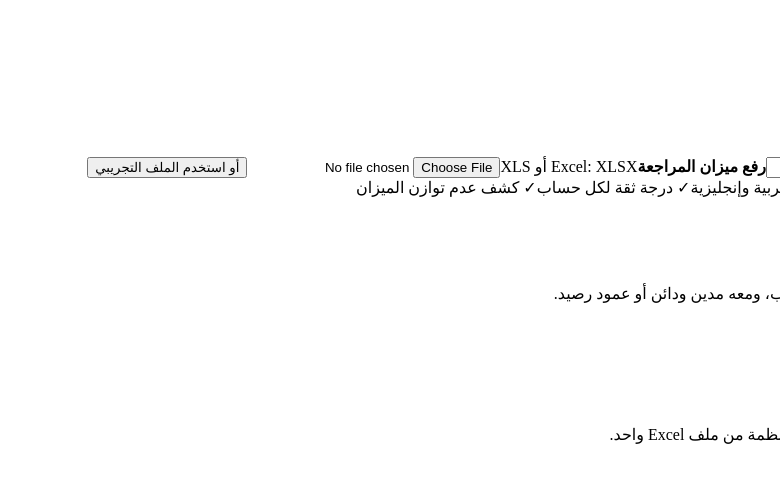
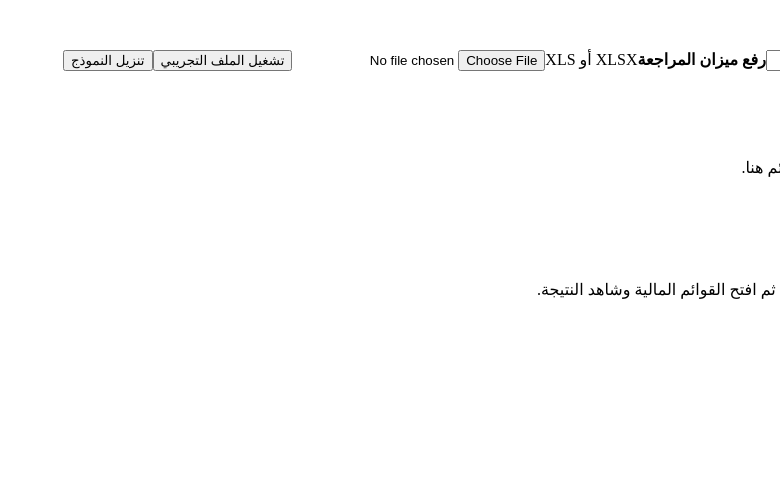
Before and after one commit to aljwaal1/Statmanets, a React (Vite) app: page / in a window 1280 px wide. Both pictures are taken after a click on the button "ابدأ بملفي". Shown: the top 482 px of the page, without its empty margins (500-1280 px from the left). Built offline with nearby package versions, Linux system fonts and the light colour scheme; the HTML template or start-up script is replaced by a standard one.

Commit message:
Add review workflow and generated statements UI

```diff
--- a/src/App.jsx
+++ b/src/App.jsx
@@ -1,9 +1,8 @@
 import { useMemo, useState } from 'react';
 import * as XLSX from 'xlsx';
-import { processTrialBalance } from './services/trialBalanceEngine';
+import { CLASSIFICATIONS, buildFinancialStatements, normalize, processTrialBalance, recalculate } from './services/trialBalanceEngine';
 
-const money = value => new Intl.NumberFormat('ar', { maximumFractionDigits: 2 }).format(value || 0);
-
+const money = value => new Intl.NumberFormat('ar-JO', { maximumFractionDigits: 2 }).format(value || 0);
 const SAMPLE_ROWS = [
   { 'رقم الحساب': '101001', 'اسم الحساب': 'الصندوق', مدين: 15000, دائن: 0 },
   { 'رقم الحساب': '102001', 'اسم الحساب': 'البنك', مدين: 45000, دائن: 0 },
@@ -20,196 +19,132 @@ const SAMPLE_ROWS = [
   { 'رقم الحساب': '602001', 'اسم الحساب': 'مصروف الإيجار', مدين: 6000, دائن: 0 },
   { 'رقم الحساب': '603001', 'اسم الحساب': 'مصروف الكهرباء', مدين: 2000, دائن: 0 },
   { 'رقم الحساب': '604001', 'اسم الحساب': 'مصروف الإهلاك', مدين: 4000, دائن: 0 },
-  { 'رقم الحساب': '701001', 'اسم الحساب': 'مسحوبات المالك', مدين: 0, دائن: 17000 },
+  { 'رقم الحساب': '302001', 'اسم الحساب': 'أرباح محتجزة', مدين: 0, دائن: 4000 },
 ];
+const EMPTY_ROWS = Array.from({ length: 5 }, () => ({ 'رقم الحساب': '', 'اسم الحساب': '', مدين: '', دائن: '' }));
 
-const EMPTY_ROWS = [
-  { 'رقم الحساب': '', 'اسم الحساب': '', مدين: '', دائن: '' },
-  { 'رقم الحساب': '', 'اسم الحساب': '', مدين: '', دائن: '' },
-  { 'رقم الحساب': '', 'اسم الحساب': '', مدين: '', دائن: '' },
-  { 'رقم الحساب': '', 'اسم الحساب': '', مدين: '', دائن: '' },
-];
-
-const GUIDE_SECTIONS = [
-  { id: 'start', title: 'البداية السريعة', icon: '01', text: 'اكتب اسم الشركة، ثم ارفع ميزان المراجعة أو جرّب الملف الجاهز. سيقرأ التطبيق الحسابات ويعرض نتيجة الفحص والتصنيف مباشرة.' },
-  { id: 'prepare', title: 'تجهيز ملف Excel', icon: '02', text: 'ضع كل حساب في صف مستقل. يجب أن يحتوي الملف على اسم الحساب، ومعه مدين ودائن أو رصيد صافٍ. تجنب الخلايا المدمجة وكلمات المرور.' },
-  { id: 'columns', title: 'اكتشاف الأعمدة', icon: '03', text: 'يحاول التطبيق اكتشاف رقم الحساب واسمه والمدين والدائن تلقائيًا، حتى لو كانت أسماء الأعمدة بالعربية أو الإنجليزية.' },
-  { id: 'review', title: 'مراجعة التصنيف', icon: '04', text: 'راجع الحسابات ذات الثقة المنخفضة. لاحقًا سيتمكن المستخدم من تعديل التصنيف وحفظه للشركة كي يتعلم التطبيق منه.' },
-  { id: 'reports', title: 'إنشاء القوائم', icon: '05', text: 'بعد اعتماد التصنيف، ينشئ النظام قائمة المركز المالي وقائمة الدخل، ثم التدفقات النقدية عند توافر بيانات فترتين.' },
-];
-
-function makeWorkbook(rows, fileName, includeInstructions = true) {
-  const workbook = XLSX.utils.book_new();
-  const sheet = XLSX.utils.json_to_sheet(rows);
-  sheet['!cols'] = [{ wch: 16 }, { wch: 30 }, { wch: 16 }, { wch: 16 }];
-  XLSX.utils.book_append_sheet(workbook, sheet, 'ميزان المراجعة');
-
-  if (includeInstructions) {
-    const instructions = [
-      ['دليل تعبئة النموذج'],
-      ['1', 'اكتب كل حساب في صف مستقل.'],
-      ['2', 'لا تدمج الخلايا داخل جدول الحسابات.'],
-      ['3', 'أدخل المبالغ في عمود مدين أو دائن.'],
-      ['4', 'تأكد من تساوي إجمالي المدين والدائن.'],
-      ['5', 'يمكن استخدام مسميات عربية أو إنجليزية.'],
-    ];
-    const helpSheet = XLSX.utils.aoa_to_sheet(instructions);
-    helpSheet['!cols'] = [{ wch: 8 }, { wch: 70 }];
-    XLSX.utils.book_append_sheet(workbook, helpSheet, 'اقرأني أولًا');
-  }
-
-  XLSX.writeFile(workbook, fileName);
+function makeWorkbook(rows, fileName) {
+  const wb = XLSX.utils.book_new();
+  const ws = XLSX.utils.json_to_sheet(rows);
+  ws['!cols'] = [{ wch: 16 }, { wch: 34 }, { wch: 16 }, { wch: 16 }];
+  XLSX.utils.book_append_sheet(wb, ws, 'ميزان المراجعة');
+  const help = XLSX.utils.aoa_to_sheet([
+    ['دليل تعبئة النموذج'], ['1', 'اكتب كل حساب في صف مستقل.'], ['2', 'لا تدمج الخلايا داخل الجدول.'],
+    ['3', 'أدخل الرصيد في المدين أو الدائن.'], ['4', 'تأكد من تساوي الإجماليين.'], ['5', 'يمكن استخدام العربية أو الإنجليزية.'],
+  ]);
+  help['!cols'] = [{ wch: 8 }, { wch: 75 }];
+  XLSX.utils.book_append_sheet(wb, help, 'اقرأني أولًا');
+  XLSX.writeFile(wb, fileName);
 }
 
 export default function App() {
+  const [view, setView] = useState('home');
+  const [company, setCompany] = useState('شركة تجريبية');
   const [result, setResult] = useState(null);
   const [error, setError] = useState('');
-  const [company, setCompany] = useState('شركة تجريبية');
-  const [view, setView] = useState('home');
-  const [guideId, setGuideId] = useState('start');
-  const [tourStep, setTourStep] = useState(() => localStorage.getItem('statmanets-tour-done') ? -1 : 0);
+  const [query, setQuery] = useState('');
+  const [activeTab, setActiveTab] = useState('review');
+  const [tour, setTour] = useState(() => localStorage.getItem('statmanets-tour-done') ? false : true);
 
-  const summary = useMemo(() => {
-    if (!result) return [];
-    return Object.entries(result.totals.bySection).sort((a, b) => Math.abs(b[1]) - Math.abs(a[1]));
+  const learned = useMemo(() => {
+    try { return JSON.parse(localStorage.getItem('statmanets-learned') || '{}'); } catch { return {}; }
   }, [result]);
 
+  const statements = useMemo(() => result ? buildFinancialStatements(result.accounts) : null, [result]);
+  const filtered = useMemo(() => !result ? [] : result.accounts.filter(a => `${a.name} ${a.code} ${a.label}`.toLowerCase().includes(query.toLowerCase())), [result, query]);
+
   function loadRows(rows, name = company) {
-    setError('');
     try {
-      const processed = processTrialBalance(rows);
-      setResult(processed);
-      setCompany(name);
-      setView('workspace');
-    } catch (e) {
-      setResult(null);
-      setError(e.message || 'تعذر تحليل البيانات.');
-    }
+      const processed = processTrialBalance(rows, learned);
+      setResult(processed); setCompany(name); setError(''); setView('workspace'); setActiveTab('review');
+    } catch (e) { setError(e.message || 'تعذر تحليل الملف.'); }
   }
 
   async function handleFile(event) {
-    setError('');
     const file = event.target.files?.[0];
     if (!file) return;
     try {
-      const workbook = XLSX.read(await file.arrayBuffer(), { type: 'array' });
-      const sheet = workbook.Sheets[workbook.SheetNames[0]];
-      const rows = XLSX.utils.sheet_to_json(sheet, { defval: '' });
-      if (!rows.length) throw new Error('الملف لا يحتوي على بيانات قابلة للقراءة.');
+      const wb = XLSX.read(await file.arrayBuffer(), { type: 'array' });
+      const rows = XLSX.utils.sheet_to_json(wb.Sheets[wb.SheetNames[0]], { defval: '' });
       loadRows(rows);
-    } catch (e) {
-      setResult(null);
-      setError(e.message || 'حدث خطأ أثناء قراءة الملف.');
-    }
+    } catch (e) { setError(e.message || 'حدث خطأ أثناء قراءة الملف.'); }
   }
 
-  function closeTour() {
-    localStorage.setItem('statmanets-tour-done', '1');
-    setTourStep(-1);
+  function changeClassification(accountId, section) {
+    const option = CLASSIFICATIONS.find(x => x.section === section);
+    if (!option || !result) return;
+    const accounts = result.accounts.map(a => a.id === accountId ? { ...a, ...option, confidence: 1, source: 'manual' } : a);
+    const account = accounts.find(a => a.id === accountId);
+    const memory = { ...learned, [normalize(`${account.code}|${account.name}`)]: section };
+    localStorage.setItem('statmanets-learned', JSON.stringify(memory));
+    setResult(recalculate(accounts, result.columns));
   }
 
-  const activeGuide = GUIDE_SECTIONS.find(item => item.id === guideId);
-  const tour = [
-    { title: 'مرحبًا بك في Statmanets', text: 'حوّل ميزان المراجعة إلى قوائم مالية منظمة من ملف Excel واحد.' },
-    { title: 'لا تحتاج إلى نموذج ثابت', text: 'يتعرف التطبيق على أسماء الأعمدة والحسابات العربية والإنجليزية.' },
-    { title: 'راجع قبل الاعتماد', text: 'يعرض التطبيق درجة الثقة ويبرز الحسابات التي تحتاج إلى مراجعة.' },
-    { title: 'ابدأ بالتجربة', text: 'استخدم الملف الجاهز الآن أو نزّل النموذج الفارغ واملأه ببيانات شركتك.' },
+  function exportStatements() {
+    if (!statements) return;
+    const wb = XLSX.utils.book_new();
+    const income = statements.incomeStatement;
+    const incomeRows = [
+      ['قائمة الدخل', company], ['البند', 'المبلغ'], ['الإيرادات', income.revenue], ['تكلفة الإيرادات', income.cost],
+      ['مجمل الربح', income.grossProfit], ['المصروفات التشغيلية', income.expenses], ['بنود أخرى', income.other], ['صافي الربح', income.netProfit],
     ];
+    const fp = statements.financialPosition;
+    const positionRows = [['قائمة المركز المالي', company], ['الأصول', 'المبلغ'], ...fp.assetLines.map(x => [x.label, x.amount]), ['إجمالي الأصول', fp.assets], [], ['الالتزامات', 'المبلغ'], ...fp.liabilityLines.map(x => [x.label, x.amount]), ['إجمالي الالتزامات', fp.liabilities], [], ['حقوق الملكية', 'المبلغ'], ...fp.equityLines.map(x => [x.label, x.amount]), ['صافي ربح الفترة', income.netProfit], ['إجمالي حقوق الملكية', fp.equityWithProfit], ['فرق المعادلة', fp.difference]];
+    XLSX.utils.book_append_sheet(wb, XLSX.utils.aoa_to_sheet(incomeRows), 'قائمة الدخل');
+    XLSX.utils.book_append_sheet(wb, XLSX.utils.aoa_to_sheet(positionRows), 'المركز المالي');
+    XLSX.writeFile(wb, `القوائم-المالية-${company}.xlsx`);
+  }
 
-  return (
-    <main className="app-shell">
+  return <main className="app-shell">
     <nav className="topbar">
       <button className="brand" onClick={() => setView('home')}><span>S</span><b>Statmanets</b></button>
       <div className="nav-actions">
-          <button className={view === 'home' ? 'active' : ''} onClick={() => setView('home')}>الرئيسية</button>
-          <button className={view === 'workspace' ? 'active' : ''} onClick={() => setView('workspace')}>مساحة العمل</button>
-          <button className={view === 'guide' ? 'active' : ''} onClick={() => setView('guide')}>دليل الاستخدام</button>
+        <button onClick={() => setView('home')}>الرئيسية</button>
+        <button onClick={() => setView('workspace')}>مساحة العمل</button>
+        <button onClick={() => setView('guide')}>دليل الاستخدام</button>
       </div>
     </nav>
 
-      {view === 'home' && (
-        <>
+    {view === 'home' && <>
       <header className="hero landing-hero">
-            <div>
-              <span className="eyebrow">FINANCIAL STATEMENTS, SIMPLIFIED</span>
-              <h1>أنشئ قوائمك المالية تلقائيًا من ميزان المراجعة</h1>
-              <p>ارفع ملف Excel، ودع التطبيق يكتشف الأعمدة ويصنف الحسابات ويكشف الفروقات، ثم راجع النتيجة قبل إعداد القوائم.</p>
-              <div className="hero-buttons">
-                <button className="primary" onClick={() => setView('workspace')}>ابدأ بملفي</button>
-                <button className="secondary" onClick={() => loadRows(SAMPLE_ROWS, 'شركة الأفق التجارية')}>جرّب ملفًا تجريبيًا</button>
-                <button className="ghost" onClick={() => setView('guide')}>كيف أستخدم التطبيق؟</button>
+        <div><span className="eyebrow">SMART FINANCIAL STATEMENTS</span><h1>من ميزان المراجعة إلى قوائم مالية قابلة للمراجعة</h1><p>ارفع Excel، صحح التصنيفات عند الحاجة، ثم أنشئ قائمة الدخل والمركز المالي واحفظهما في ملف جديد.</p>
+          <div className="hero-buttons"><button className="primary" onClick={() => setView('workspace')}>ابدأ بملفي</button><button className="secondary" onClick={() => loadRows(SAMPLE_ROWS, 'شركة الأفق التجارية')}>تجربة مباشرة</button><button className="ghost" onClick={() => setView('guide')}>دليل الاستخدام</button></div>
         </div>
-            </div>
-            <div className="hero-panel">
-              <div className="mini-file"><span>XLSX</span><b>ميزان المراجعة.xlsx</b><small>جاهز للتحليل</small></div>
-              <div className="flow-arrow">↓</div>
-              <div className="mini-result"><b>اكتشاف وتصنيف تلقائي</b><span>أصول · التزامات · إيرادات · مصروفات</span></div>
-            </div>
+        <div className="hero-panel"><b>Excel</b><span>↓ اكتشاف الأعمدة</span><span>↓ تصنيف ومراجعة</span><strong>قائمة الدخل + المركز المالي</strong></div>
       </header>
+      <section className="steps-section"><div className="section-head"><span>رحلة واضحة</span><h2>أربع مراحل حتى القوائم</h2></div><div className="steps-grid">
+        {['رفع الملف','فحص التوازن','مراجعة التصنيف','إنشاء القوائم'].map((x,i)=><article key={x}><i>0{i+1}</i><h3>{x}</h3><p>{['يدعم أسماء أعمدة عربية وإنجليزية.','يعرض المدين والدائن والفرق مباشرة.','يمكن تعديل كل حساب وحفظ القرار.','عرض وتصدير النتائج إلى Excel.'][i]}</p></article>)}
+      </div></section>
+      <section className="sample-section"><div><h2>ابدأ بملف جاهز</h2><p>اختبر النظام أو نزّل نموذجًا فارغًا لتعبئته.</p></div><div className="sample-actions"><button className="primary" onClick={() => loadRows(SAMPLE_ROWS, 'شركة الأفق التجارية')}>تشغيل التجربة</button><button className="secondary" onClick={() => makeWorkbook(SAMPLE_ROWS,'ميزان-مراجعة-تجريبي.xlsx')}>تنزيل التجريبي</button><button className="secondary" onClick={() => makeWorkbook(EMPTY_ROWS,'نموذج-ميزان-مراجعة.xlsx')}>تنزيل نموذج فارغ</button></div></section>
+    </>}
 
-          <section className="steps-section">
-            <div className="section-head"><span>أربع خطوات فقط</span><h2>من ملف Excel إلى نتيجة واضحة</h2></div>
-            <div className="steps-grid">
-              {GUIDE_SECTIONS.slice(0, 4).map(item => <article key={item.id}><i>{item.icon}</i><h3>{item.title}</h3><p>{item.text}</p></article>)}
-            </div>
-          </section>
+    {view === 'guide' && <section className="guide-page"><div className="section-head"><span>MANUAL</span><h1>دليل الاستخدام</h1><p>1) جهّز ملف Excel. 2) ارفع الملف. 3) راجع الأعمدة والتوازن. 4) صحح الحسابات منخفضة الثقة. 5) افتح تبويب القوائم وصدّر النتيجة.</p></div><div className="guide-grid">
+      <article><h3>الملف المطلوب</h3><p>اسم الحساب إلزامي، ومعه مدين ودائن أو رصيد صافٍ. ضع كل حساب في صف مستقل وتجنب الخلايا المدمجة.</p></article>
+      <article><h3>التصنيف اليدوي</h3><p>اختر التصنيف الصحيح من القائمة بجانب الحساب. يحفظ التطبيق القرار محليًا ويستخدمه عند رفع الحساب نفسه لاحقًا.</p></article>
+      <article><h3>القوائم المالية</h3><p>قائمة الدخل والمركز المالي تتغيران مباشرة بعد كل تعديل، مع إظهار فرق المعادلة المحاسبية والحسابات غير المصنفة.</p></article>
+      <article><h3>الخصوصية</h3><p>تتم القراءة والحساب داخل الجهاز في هذه النسخة ولا يحتاج تحليل الملف إلى خادم خارجي.</p></article>
+    </div></section>}
 
-          <section className="sample-section">
-            <div><span className="eyebrow dark">ابدأ دون تجهيز ملف</span><h2>جرّب التطبيق ببيانات جاهزة</h2><p>شاهد كيف يقرأ التطبيق ميزان مراجعة متوازنًا، ثم نزّل النموذج واستخدمه كنقطة بداية لشركتك.</p></div>
-            <div className="sample-actions">
-              <button className="primary" onClick={() => loadRows(SAMPLE_ROWS, 'شركة الأفق التجارية')}>تشغيل الملف التجريبي</button>
-              <button className="secondary" onClick={() => makeWorkbook(SAMPLE_ROWS, 'ميزان-مراجعة-تجريبي.xlsx')}>تنزيل الملف التجريبي</button>
-              <button className="secondary" onClick={() => makeWorkbook(EMPTY_ROWS, 'نموذج-ميزان-مراجعة-فارغ.xlsx')}>تنزيل نموذج فارغ</button>
-            </div>
-          </section>
-        </>
-      )}
+    {view === 'workspace' && <section className="workspace">
+      <aside className="upload-card"><label>اسم الشركة</label><input value={company} onChange={e=>setCompany(e.target.value)}/><label className="drop-zone"><strong>رفع ميزان المراجعة</strong><span>XLSX أو XLS</span><input type="file" accept=".xlsx,.xls" onChange={handleFile}/></label><button className="primary wide" onClick={() => loadRows(SAMPLE_ROWS,'شركة الأفق التجارية')}>تشغيل الملف التجريبي</button><button className="secondary wide" onClick={() => makeWorkbook(EMPTY_ROWS,'نموذج-ميزان-مراجعة.xlsx')}>تنزيل النموذج</button>{error&&<div className="error">{error}</div>}</aside>
+      <section className="content-card">{!result ? <div className="empty-state"><div className="empty-icon">↥</div><h2>ارفع ملفًا أو شغّل التجربة</h2><p>سيظهر فحص الميزان والتصنيف والقوائم هنا.</p></div> : <>
+        <div className="report-head"><div><small>ملف الشركة</small><h2>{company}</h2></div><span className={result.balanced?'status ok':'status warn'}>{result.balanced?'الميزان متوازن':'يوجد فرق في الميزان'}</span></div>
+        <div className="kpis"><article><small>إجمالي المدين</small><b>{money(result.totals.debit)}</b></article><article><small>إجمالي الدائن</small><b>{money(result.totals.credit)}</b></article><article><small>الحسابات</small><b>{result.accounts.length}</b></article><article><small>غير مصنف</small><b>{statements.unmapped.length}</b></article></div>
+        <div className="tabs"><button className={activeTab==='review'?'active':''} onClick={()=>setActiveTab('review')}>مراجعة الحسابات</button><button className={activeTab==='statements'?'active':''} onClick={()=>setActiveTab('statements')}>القوائم المالية</button></div>
+        {activeTab==='review' ? <><div className="toolbar"><input placeholder="بحث عن حساب..." value={query} onChange={e=>setQuery(e.target.value)}/><span>{filtered.length} حساب</span></div><div className="table-wrap"><table><thead><tr><th>الحساب</th><th>التصنيف</th><th>الرصيد</th><th>الثقة</th></tr></thead><tbody>{filtered.map(a=><tr key={a.id} className={a.section==='unmapped'?'needs-review':''}><td><b>{a.name}</b><small>{a.code}</small></td><td><select value={a.section} onChange={e=>changeClassification(a.id,e.target.value)}>{CLASSIFICATIONS.map(x=><option key={x.section} value={x.section}>{x.label}</option>)}</select></td><td>{money(a.balance)}</td><td><span className={a.confidence>=.7?'confidence high':'confidence low'}>{Math.round(a.confidence*100)}%</span></td></tr>)}</tbody></table></div></> : <Statements statements={statements} company={company} exportStatements={exportStatements}/>}
+      </>}</section>
+    </section>}
 
-      {view === 'guide' && (
-        <section className="guide-page">
-          <div className="guide-intro"><span className="eyebrow dark">MANUAL</span><h1>دليل استخدام التطبيق</h1><p>تعلم طريقة تجهيز ملفك ومراجعته وإعداد القوائم المالية خطوة بخطوة.</p></div>
-          <div className="guide-layout">
-            <aside className="guide-menu">
-              {GUIDE_SECTIONS.map(item => <button key={item.id} className={guideId === item.id ? 'active' : ''} onClick={() => setGuideId(item.id)}><span>{item.icon}</span>{item.title}</button>)}
-            </aside>
-            <article className="guide-content">
-              <span className="guide-number">{activeGuide.icon}</span>
-              <h2>{activeGuide.title}</h2>
-              <p>{activeGuide.text}</p>
-              {guideId === 'prepare' && <div className="checklist"><b>قبل رفع الملف تأكد من:</b><span>✓ اسم حساب واحد في كل صف</span><span>✓ وجود مدين ودائن أو رصيد</span><span>✓ عدم وجود خلايا مدمجة</span><span>✓ عدم حماية الملف بكلمة مرور</span></div>}
-              {guideId === 'start' && <div className="guide-buttons"><button className="primary" onClick={() => loadRows(SAMPLE_ROWS, 'شركة الأفق التجارية')}>ابدأ بالتجربة</button><button className="secondary" onClick={() => makeWorkbook(EMPTY_ROWS, 'نموذج-ميزان-مراجعة-فارغ.xlsx')}>نزّل النموذج</button></div>}
-            </article>
-          </div>
-          <div className="faq"><h2>أسئلة شائعة</h2><details><summary>هل يجب استخدام نموذج محدد؟</summary><p>لا. يحاول التطبيق اكتشاف الأعمدة تلقائيًا، والنموذج المرفق مجرد وسيلة لتسهيل البداية.</p></details><details><summary>ماذا لو لم يتعرف التطبيق على حساب؟</summary><p>يظهر الحساب ضمن العناصر التي تحتاج إلى مراجعة، وسيضاف لاحقًا خيار تعديل التصنيف وحفظه.</p></details><details><summary>هل تعمل البيانات دون إنترنت؟</summary><p>التصميم مهيأ ليعمل محليًا، وتتم قراءة ملف Excel داخل الجهاز.</p></details></div>
-        </section>
-      )}
+    {tour && <div className="tour-overlay"><div className="tour-card"><span className="tour-badge">مرحبًا</span><h2>جرّب التطبيق خلال دقيقة</h2><p>شغّل الملف التجريبي، راجع التصنيفات، ثم افتح القوائم المالية وشاهد النتيجة.</p><div><button className="secondary" onClick={()=>{localStorage.setItem('statmanets-tour-done','1');setTour(false)}}>إغلاق</button><button className="primary" onClick={()=>{localStorage.setItem('statmanets-tour-done','1');setTour(false);loadRows(SAMPLE_ROWS,'شركة الأفق التجارية')}}>ابدأ التجربة</button></div></div></div>}
+  </main>;
+}
 
-      {view === 'workspace' && (
-        <section className="workspace-page">
-          <div className="workspace-title"><div><span className="eyebrow dark">WORKSPACE</span><h1>استيراد ميزان المراجعة</h1></div><button className="help-button" onClick={() => setView('guide')}>؟ دليل الاستخدام</button></div>
-          <section className="workspace">
-            <aside className="upload-card">
-              <label>اسم الشركة</label>
-              <input value={company} onChange={e => setCompany(e.target.value)} />
-              <label className="drop-zone"><strong>رفع ميزان المراجعة</strong><span>Excel: XLSX أو XLS</span><input type="file" accept=".xlsx,.xls" onChange={handleFile} /></label>
-              <button className="demo-inline" onClick={() => loadRows(SAMPLE_ROWS, 'شركة الأفق التجارية')}>أو استخدم الملف التجريبي</button>
-              <div className="feature-list"><span>✓ اكتشاف الأعمدة تلقائيًا</span><span>✓ مسميات عربية وإنجليزية</span><span>✓ درجة ثقة لكل حساب</span><span>✓ كشف عدم توازن الميزان</span></div>
-              {error && <div className="error">{error}</div>}
-            </aside>
-
-            <section className="content-card">
-              {!result ? <div className="empty-state"><div className="empty-icon">↥</div><h2>ابدأ برفع الملف</h2><p>يجب أن يحتوي الملف على اسم الحساب، ومعه مدين ودائن أو عمود رصيد.</p><button className="secondary" onClick={() => makeWorkbook(EMPTY_ROWS, 'نموذج-ميزان-مراجعة-فارغ.xlsx')}>تنزيل نموذج Excel</button></div> : <>
-                <div className="report-head"><div><small>ملف الشركة</small><h2>{company}</h2></div><span className={result.balanced ? 'status ok' : 'status warn'}>{result.balanced ? 'الميزان متوازن' : 'يوجد فرق في الميزان'}</span></div>
-                <div className="kpis"><article><small>إجمالي المدين</small><b>{money(result.totals.debit)}</b></article><article><small>إجمالي الدائن</small><b>{money(result.totals.credit)}</b></article><article><small>الحسابات</small><b>{result.accounts.length}</b></article><article><small>تحتاج مراجعة</small><b>{result.accounts.filter(a => a.confidence < .7).length}</b></article></div>
-                <h3>ملخص التصنيف</h3><div className="summary-grid">{summary.map(([section, value]) => <article key={section}><span>{section}</span><b>{money(value)}</b></article>)}</div>
-                <h3>مراجعة الحسابات</h3><div className="table-wrap"><table><thead><tr><th>الحساب</th><th>التصنيف</th><th>الرصيد</th><th>الثقة</th></tr></thead><tbody>{result.accounts.slice(0, 100).map(a => <tr key={a.id}><td><b>{a.name}</b><small>{a.code}</small></td><td>{a.label}</td><td>{money(a.balance)}</td><td><span className={a.confidence >= .7 ? 'confidence high' : 'confidence low'}>{Math.round(a.confidence * 100)}%</span></td></tr>)}</tbody></table></div>
-              </>}
-            </section>
-          </section>
-        </section>
-      )}
-
-      {tourStep >= 0 && <div className="tour-backdrop"><section className="tour-card"><div className="tour-progress">{tour.map((_, i) => <span key={i} className={i <= tourStep ? 'active' : ''} />)}</div><div className="tour-visual">{tourStep + 1}</div><h2>{tour[tourStep].title}</h2><p>{tour[tourStep].text}</p><div className="tour-actions"><button className="ghost" onClick={closeTour}>تخطي</button>{tourStep < tour.length - 1 ? <button className="primary" onClick={() => setTourStep(tourStep + 1)}>التالي</button> : <button className="primary" onClick={() => { closeTour(); loadRows(SAMPLE_ROWS, 'شركة الأفق التجارية'); }}>جرّب الآن</button>}</div></section></div>}
-    </main>
-  );
+function Statements({ statements, company, exportStatements }) {
+  const income = statements.incomeStatement; const fp = statements.financialPosition;
+  return <div className="statements"><div className="statement-actions"><div><small>القوائم المولدة</small><h3>{company}</h3></div><button className="primary" onClick={exportStatements}>تصدير إلى Excel</button></div>
+    {statements.unmapped.length>0&&<div className="warning-box">يوجد {statements.unmapped.length} حساب غير مصنف. راجعه للحصول على قوائم أدق.</div>}
+    <div className="statement-grid"><article className="statement-card"><h3>قائمة الدخل</h3><Line label="الإيرادات" value={income.revenue}/><Line label="تكلفة الإيرادات" value={income.cost}/><Line label="مجمل الربح" value={income.grossProfit} total/><Line label="المصروفات التشغيلية" value={income.expenses}/><Line label="بنود أخرى" value={income.other}/><Line label="صافي الربح" value={income.netProfit} grand/></article>
+    <article className="statement-card"><h3>قائمة المركز المالي</h3><h4>الأصول</h4>{fp.assetLines.map(x=><Line key={x.section} label={x.label} value={x.amount}/>)}<Line label="إجمالي الأصول" value={fp.assets} total/><h4>الالتزامات</h4>{fp.liabilityLines.map(x=><Line key={x.section} label={x.label} value={x.amount}/>)}<Line label="إجمالي الالتزامات" value={fp.liabilities} total/><h4>حقوق الملكية</h4>{fp.equityLines.map(x=><Line key={x.section} label={x.label} value={x.amount}/>)}<Line label="صافي ربح الفترة" value={income.netProfit}/><Line label="إجمالي حقوق الملكية" value={fp.equityWithProfit} total/><Line label="فرق المعادلة" value={fp.difference} grand/></article></div>
+  </div>;
 }
+function Line({label,value,total,grand}) { return <div className={`statement-line ${total?'total':''} ${grand?'grand':''}`}><span>{label}</span><b>{money(value)}</b></div>; }
```
Lines whose indentation alone changed are shown as unchanged.
